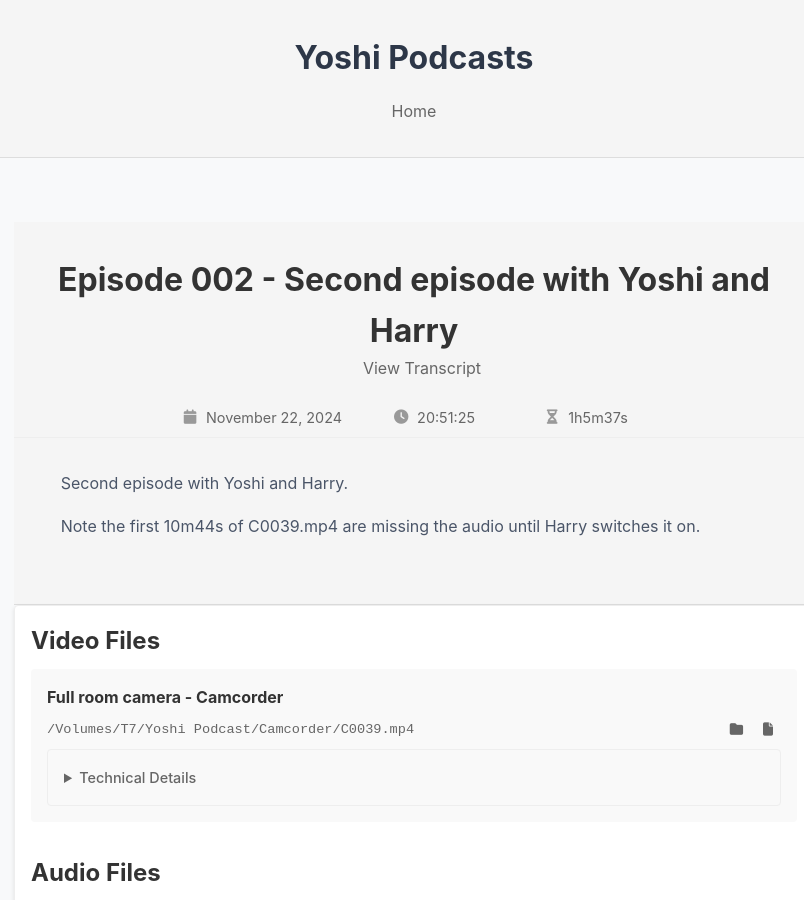
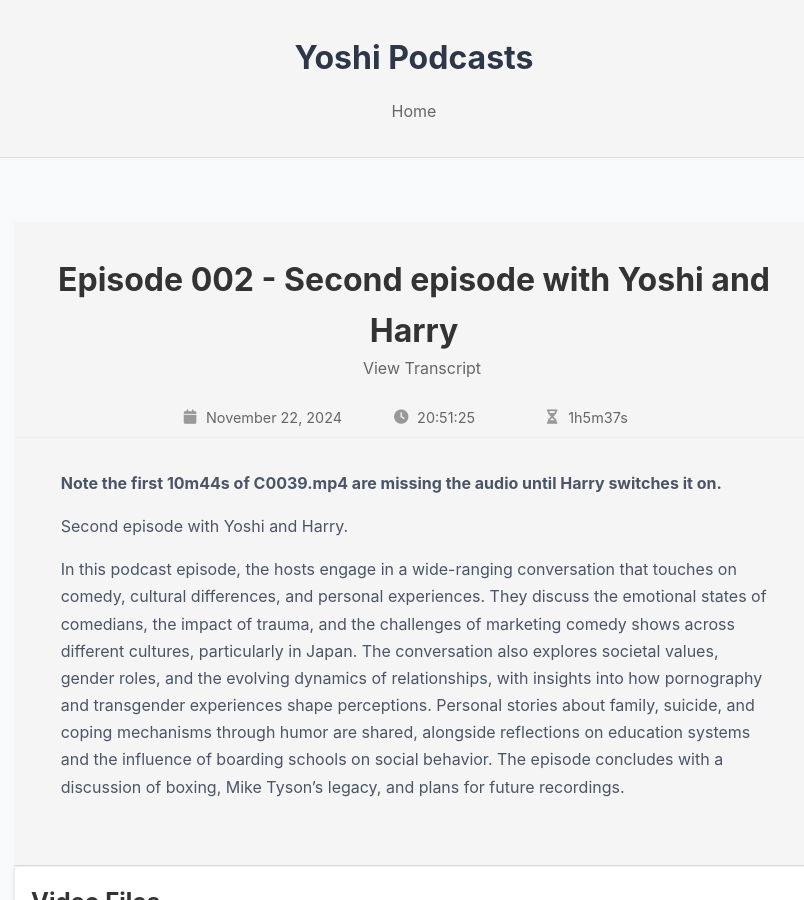
Before and after one commit to harryf/yoshi-podcasts, a Jekyll site: the page built from _episodes/episode-002.md, in a window 1280 px wide and 900 px high. Shown: the whole window, without its empty margins (226-1030 px from the left). Built offline with Jekyll 4.4.1, drawn with Linux system fonts in a browser that asks for light colours.

Commit message:
Update 2nd episode

```diff
--- a/_episodes/episode-002.md
+++ b/_episodes/episode-002.md
@@ -85,6 +85,8 @@ audio_files:
       bit_depth: 0
 transcript_file: episode-002-transcript.md
 ---
+**Note the first 10m44s of C0039.mp4 are missing the audio until Harry switches it on.**
+
 Second episode with Yoshi and Harry.
 
-Note the first 10m44s of C0039.mp4 are missing the audio until Harry switches it on.
+In this podcast episode, the hosts engage in a wide-ranging conversation that touches on comedy, cultural differences, and personal experiences. They discuss the emotional states of comedians, the impact of trauma, and the challenges of marketing comedy shows across different cultures, particularly in Japan. The conversation also explores societal values, gender roles, and the evolving dynamics of relationships, with insights into how pornography and transgender experiences shape perceptions. Personal stories about family, suicide, and coping mechanisms through humor are shared, alongside reflections on education systems and the influence of boarding schools on social behavior. The episode concludes with a discussion of boxing, Mike Tyson’s legacy, and plans for future recordings.
```
Also changed, not shown: 1 other file.
